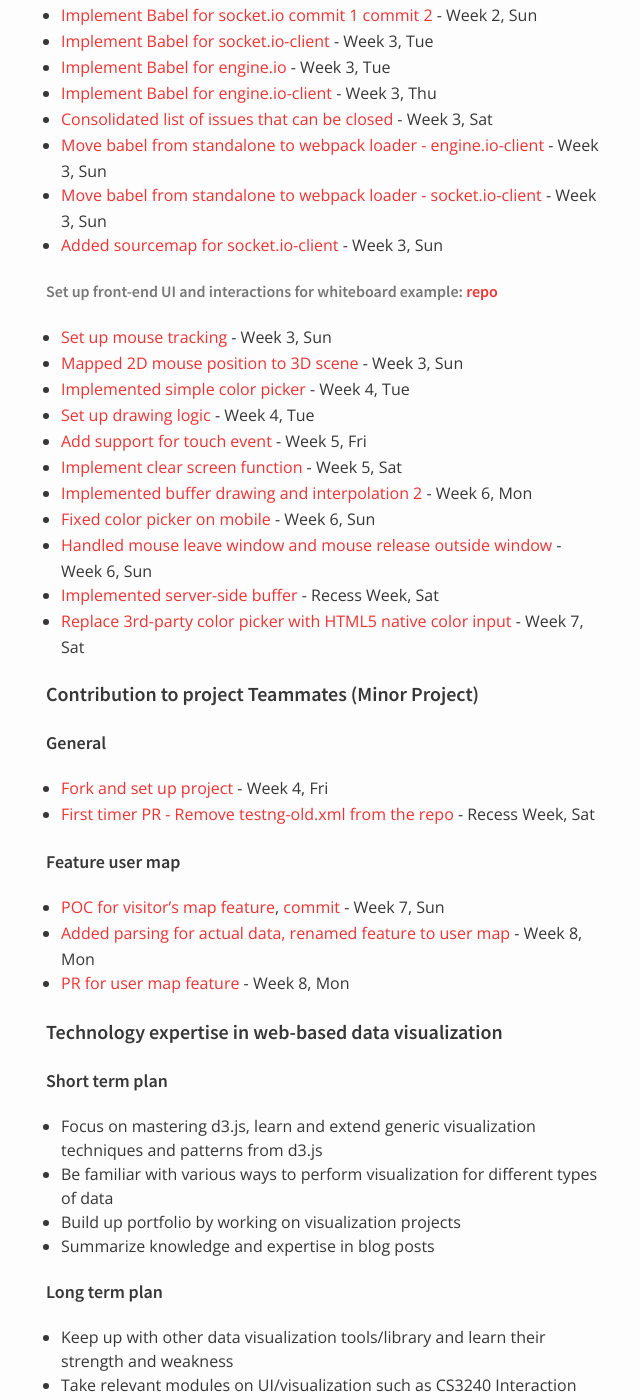
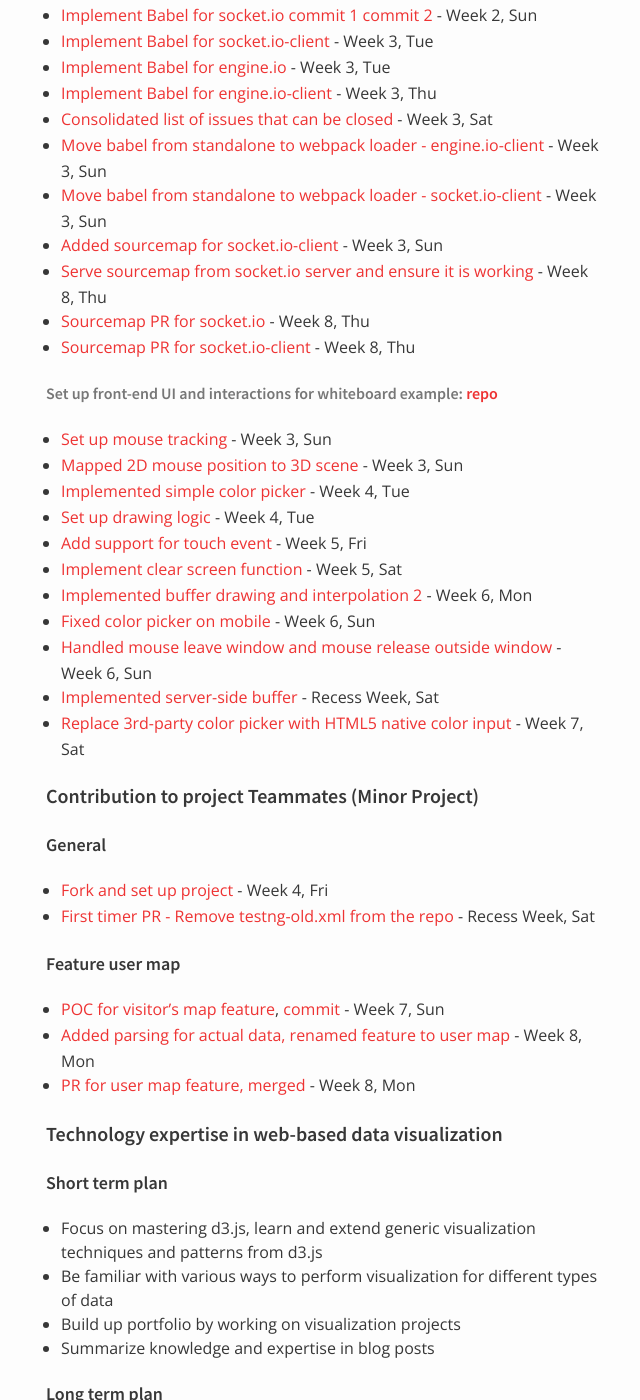
Before and after one commit to nus-oss/cs3281-AY1516S2-website, a Jekyll site: the page built from teams/socketio.md, in a window 1280 px wide and 1400 px high, scrolled down 3121 px. Shown: the whole window, without its empty margins (324-964 px from the left). Built offline with Jekyll 4.4.1, drawn with Linux system fonts in a browser that asks for light colours; some of the changed text lies outside the part shown.

Commit message:
update week 8

```diff
--- a/teams/socketio.md
+++ b/teams/socketio.md
@@ -50,7 +50,7 @@
 * [x] Merge pull request for gulp+webpack+babel - Week 4, Sun
 * [ ] Improve Build Process (for 1.5 release)
   * [ ] ESLint + Gulp Task + Syntax - Week 5, Sun
-  * [ ] Implement SourceMaps + Test that it is served - Week 5, Sun
+  * [x] Implement SourceMaps + Test that it is served - Week 5, Sun
   * [ ] Uglify
   * [ ] Add Sourcemaps to CDN
   * [ ] ES6 Refactor for server(classes, self=this, .bind, etc.)
@@ -112,6 +112,9 @@
   * [Move babel from standalone to webpack loader - engine.io-client](https://github.com/nus-fboa2016-si/engine.io-client/commit/f8ae734b736706d771a6da2f2cf55a1eb65b7bbf) - Week 3, Sun
   * [Move babel from standalone to webpack loader - socket.io-client](https://github.com/nus-fboa2016-si/socket.io-client/commit/64eae4b377f37ede2befc35cca2b2ac31ca5e0dc) - Week 3, Sun
   * [Added sourcemap for socket.io-client](https://github.com/nus-fboa2016-si/socket.io-client/commit/64eae4b377f37ede2befc35cca2b2ac31ca5e0dc) - Week 3, Sun
+  * [Serve sourcemap from socket.io server and ensure it is working](https://github.com/nus-fboa2016-si/socket.io/commit/e59220a43b5cbb1372343d9724aa435750578e87) - Week 8, Thu
+  * [Sourcemap PR for socket.io](https://github.com/socketio/socket.io/pull/2482) - Week 8, Thu
+  * [Sourcemap PR for socket.io-client](https://github.com/socketio/socket.io-client/pull/953) - Week 8, Thu
 
 ###### Set up front-end UI and interactions for whiteboard example: [repo](https://github.com/nus-fboa2016-si/whiteboard)
   * [Set up mouse tracking](https://github.com/nus-fboa2016-si/whiteboard/commit/5cd27bc77a4ab64a23c31a804b52a307a5cfafc6) - Week 3, Sun
@@ -134,7 +137,7 @@
 ##### Feature user map
   * [POC for visitor's map feature](http://4-18-dot-teammates-paradite.appspot.com/visitors.html), [commit](https://github.com/paradite/teammates/commit/de30d85a44cfe5b29ecbef2ffdf73ef8354c5702) - Week 7, Sun
   * [Added parsing for actual data, renamed feature to user map](https://github.com/paradite/teammates/commit/685a8a1154e06ec1cacd13dfb36d2fedd1130be1) - Week 8, Mon
-  * [PR for user map feature](https://github.com/TEAMMATES/teammates/pull/4929/commits) - Week 8, Mon
+  * [PR for user map feature, merged](https://github.com/TEAMMATES/teammates/pull/4929/commits) - Week 8, Mon
 
 #### Technology expertise in web-based data visualization
 
@@ -155,6 +158,7 @@
 * [Implemented commits grouped by date, updated tooltip](https://github.com/paradite/gitviz/commit/d0dc5908fb63be32c7792826e15e3419452831b1) - Week 6, Wed
 * [Implemented UI, code cleanup, ready for release](https://github.com/paradite/gitviz/commit/7df4b94ca8198b531b23bbf603f7db7b79bb1744) - Recess Week, Sat
 * [Added server-side caching to improve performance](https://github.com/paradite/gitviz/commit/695e92daad54e090433ed271c4af1bb3245f43fd) - Week 8, Mon
+* [Separated home page with app page, update UI](https://github.com/paradite/gitviz/commit/6f64bcd4f769491264ff0e73d26564a3674f8fc4) - Week 8, Sun
 
 ###### Blog posts on d3.js/data visualization
 * [d3.js app structure – separating concerns](http://paradite.com/2016/02/21/d3-js-app-structure-separating-concerns/)
```
